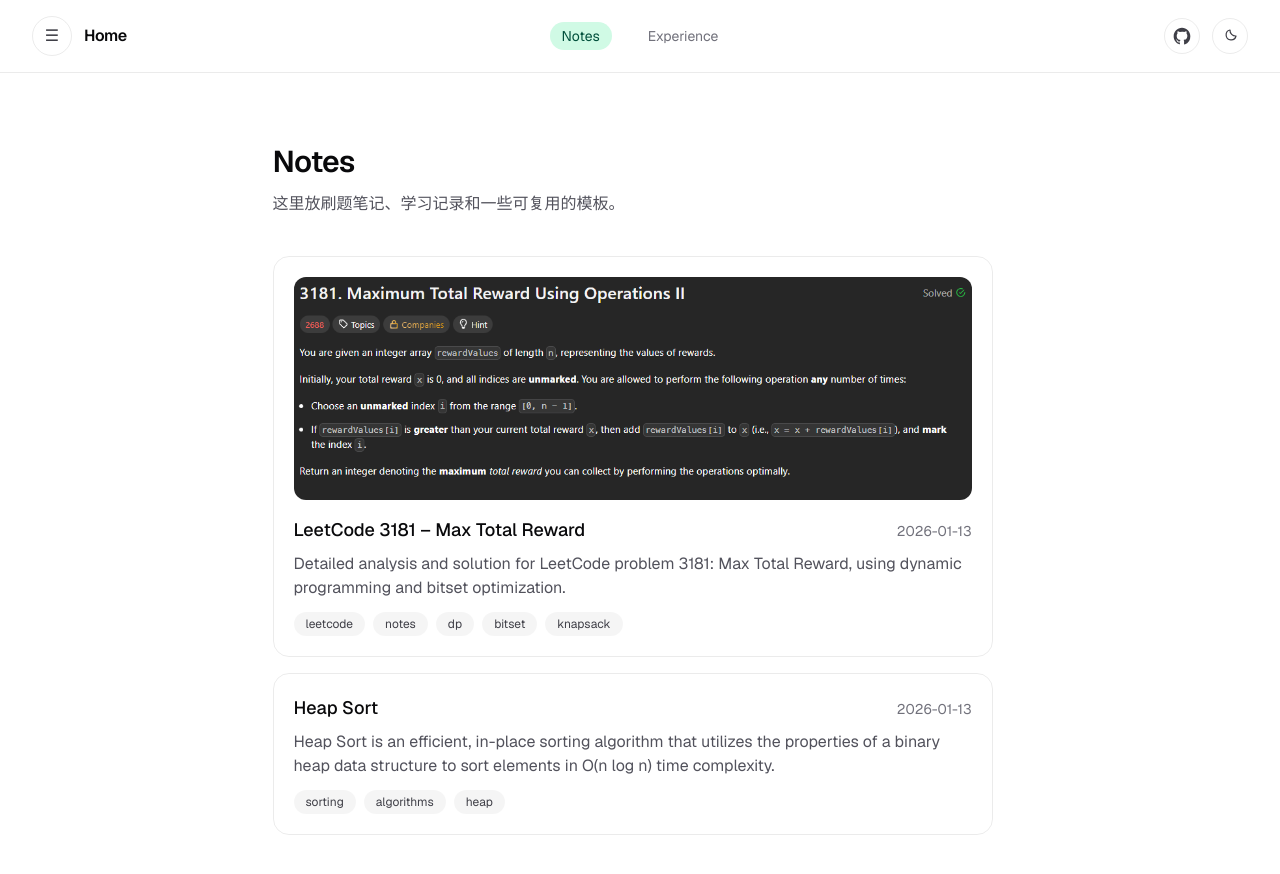
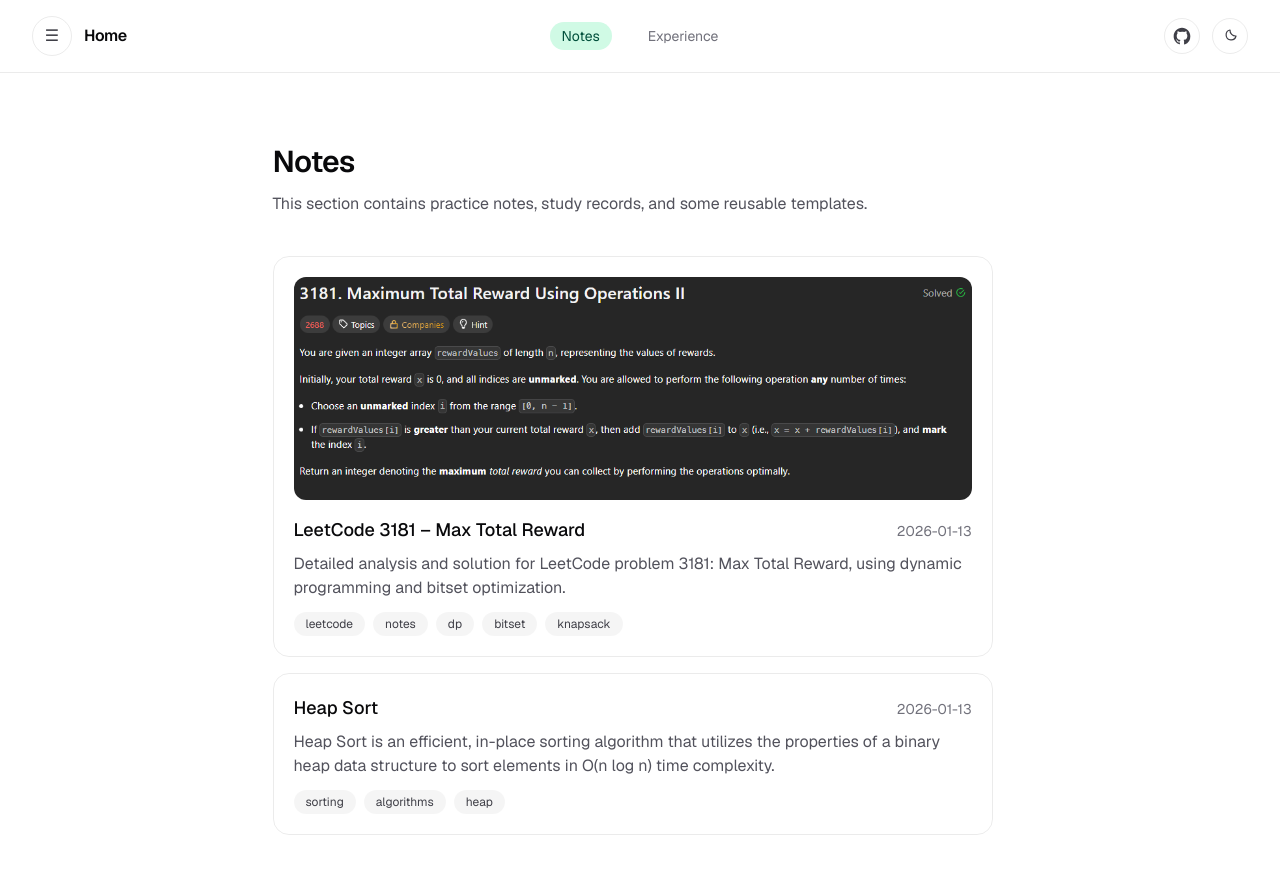
Before and after one commit to ltian059/my-portfolio, a Next.js app: page /notes in a window 1280 px wide. Shown: the top 874 px of the page. Built offline with nearby package versions, Linux system fonts and the light colour scheme.

Commit message:
feat: update note descriptions to English and adjust project delivery stats

```diff
--- a/src/app/notes/page.tsx
+++ b/src/app/notes/page.tsx
@@ -3,7 +3,7 @@
 
 export const metadata = {
   title: "Notes",
-  description: "刷题笔记与学习记录",
+  description: "Practice Notes and Study Records",
 };
 
 async function getBaseUrl() {
@@ -30,7 +30,7 @@
           Notes
         </h1>
         <p className="text-zinc-600 dark:text-zinc-400">
-          这里放刷题笔记、学习记录和一些可复用的模板。
+          This section contains practice notes, study records, and some reusable templates.
         </p>
       </header>
 
--- a/src/components/header-nav.tsx
+++ b/src/components/header-nav.tsx
@@ -73,7 +73,7 @@
         <button
           type="button"
           onClick={() => setIsOpen((open) => !open)}
-          className="w-full rounded-full border border-emerald-300/80 bg-white/95 px-4 py-2 pr-10 text-left text-sm font-semibold text-zinc-900 shadow-[0_6px_18px_rgba(16,185,129,0.18)] backdrop-blur transition hover:border-emerald-400 hover:bg-white focus:outline-none focus:ring-2 focus:ring-emerald-300/70 dark:border-emerald-400/50 dark:bg-white/[.08] dark:text-zinc-100 dark:hover:border-emerald-300/80 dark:focus:ring-emerald-400/50"
+          className="w-full rounded-full border border-emerald-300/80 bg-white/95 px-4 py-2 pr-10 text-left text-sm font-semibold text-zinc-900 shadow-[0_6px_18px_rgba(16,185,129,0.18)] backdrop-blur transition hover:border-emerald-400 hover:bg-white focus:outline-none focus:ring-2 focus:ring-emerald-300/70 dark:border-emerald-400/50 dark:bg-white/[.08] dark:text-zinc-100 dark:hover:bg-white/[.12] dark:hover:border-emerald-300/80 dark:focus:ring-emerald-400/50"
           aria-haspopup="listbox"
           aria-expanded={isOpen}
         >
--- a/src/data/home/stats.ts
+++ b/src/data/home/stats.ts
@@ -1,5 +1,5 @@
 export const stats = [
   { label: "Experience", value: "0 - 1 years" },
-  { label: "Projects Delivered", value: "10+ projects" },
+  { label: "Projects Delivered", value: "3+ projects" },
   { label: "Focus", value: "Backend & Architecture" },
 ];
```
